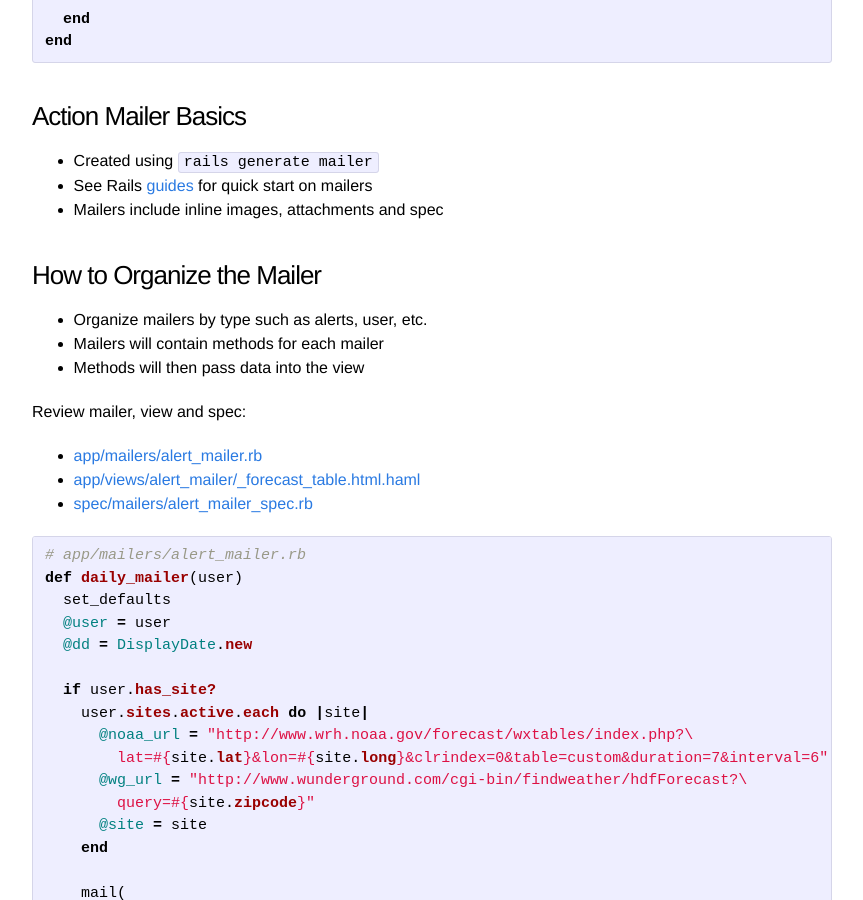
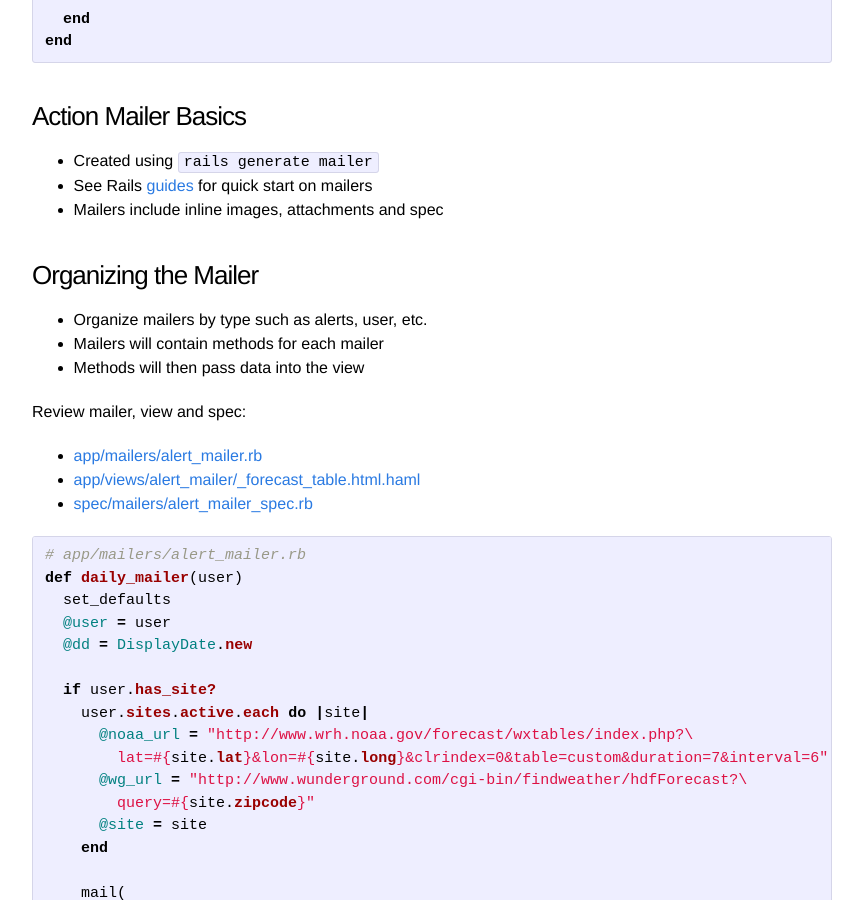
Before and after one commit to stormsavvy/stormsavvy.github.io, a Jekyll site: the page built from _posts/2014-11-20-east-bay-rails-meetup.markdown, in a window 1280 px wide and 900 px high, scrolled down 8970 px. Shown: the whole window, without its empty margins (208-1071 px from the left). Built offline with Jekyll 4.4.1, drawn with Linux system fonts in a browser that asks for light colours.

Commit message:
76663852 edit first draft

```diff
--- a/_posts/2014-11-20-east-bay-rails-meetup.markdown
+++ b/_posts/2014-11-20-east-bay-rails-meetup.markdown
@@ -417,7 +417,7 @@ end
 * See Rails [guides][am] for quick start on mailers
 * Mailers include inline images, attachments and spec
 
-### How to Organize the Mailer
+### Organizing the Mailer
 
 * Organize mailers by type such as alerts, user, etc.
 * Mailers will contain methods for each mailer
```
